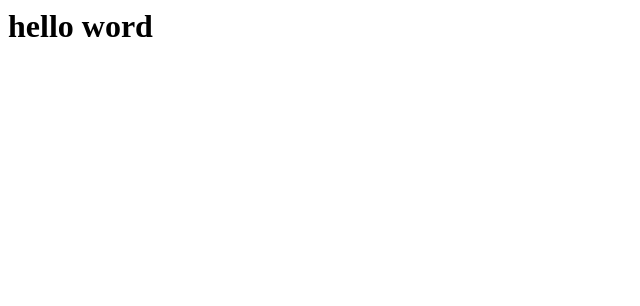
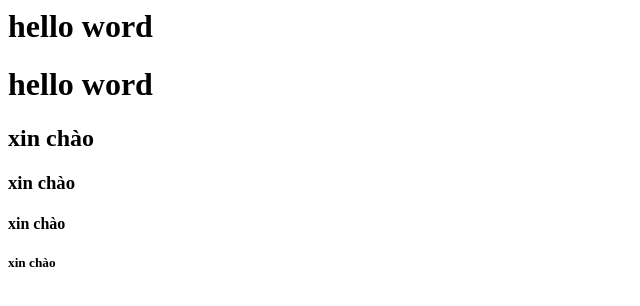
Before and after one commit to nguyeenlinh/github_demo, a plain HTML site: page index.html in a window 1280 px wide. Shown: the whole page, without its empty margins (0-640 px from the left). Drawn offline with Linux system fonts and the light colour scheme.

Commit message:
them moi

```diff
--- a/index.html
+++ b/index.html
@@ -1 +1,6 @@
 <h1>hello word</h1>
+<h1>hello word</h1>
+<h2>xin chào</h2>
+<h3>xin chào</h3>
+<h4>xin chào</h4>
+<h5>xin chào</h5>
```
